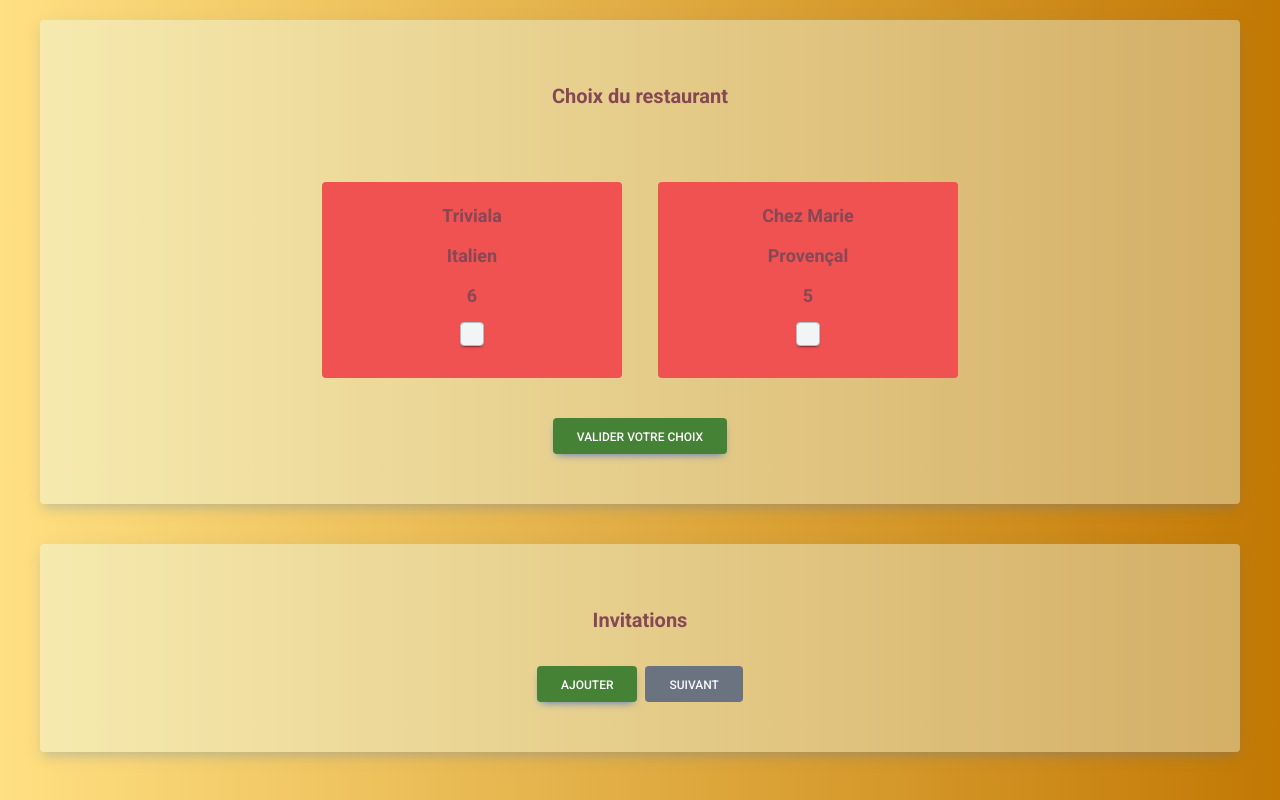
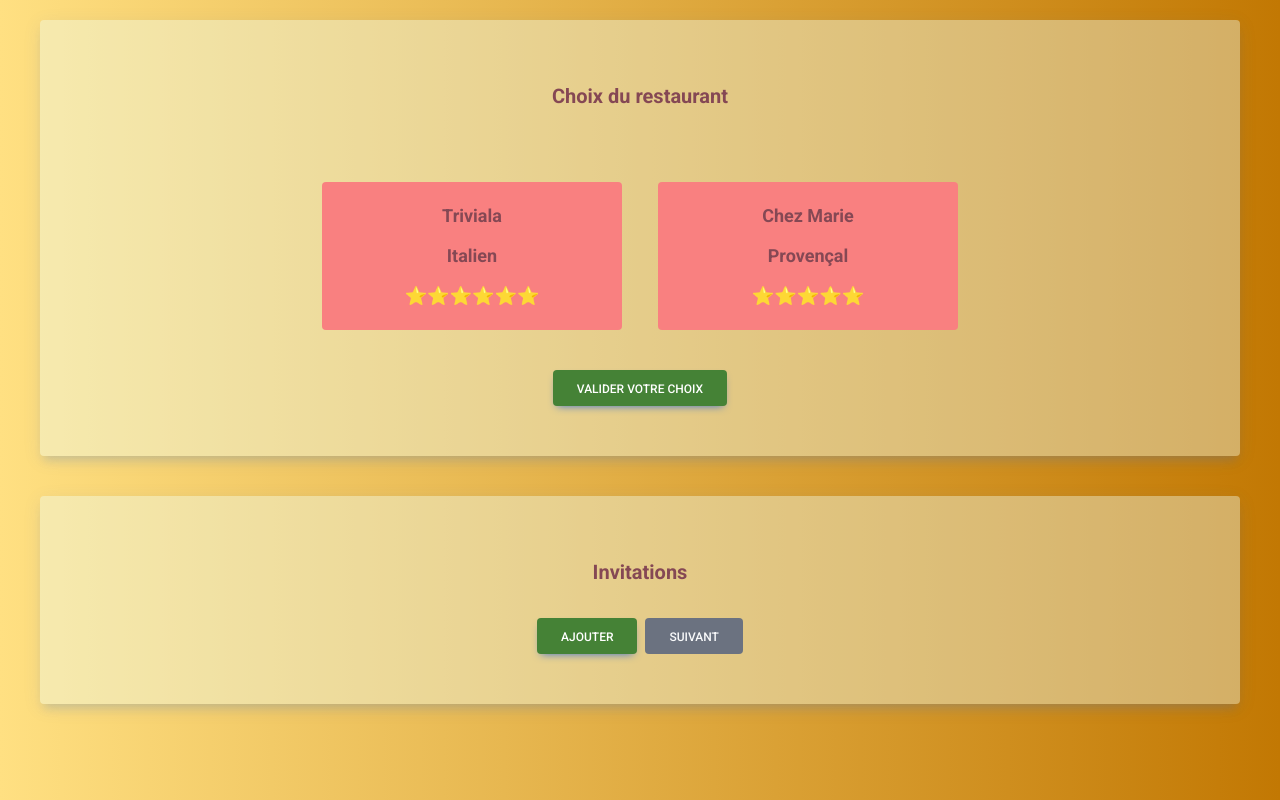
Before and after one commit to ExploryKod/clean_archi_tuto, a Next.js app: page / in a window 1280 px wide. Both pictures are taken after a click on the button "RÉSERVER UNE TABLE". Shown: the part 800-1600 px from the top of the page. Built offline with nearby package versions, Linux system fonts and the light colour scheme.

Commit message:
feat(order): add restaurants UI and presenter with fake values --wip

```diff
--- a/src/modules/order/react/pages/order/use-order-page.ts
+++ b/src/modules/order/react/pages/order/use-order-page.ts
@@ -10,6 +10,7 @@ export const useOrderPage = () => {
         }
     };
 
+
     const showGuestSection = () => {
         setToggle(true);
         goToGuestSectionBottom(toggle);
@@ -18,6 +19,7 @@ export const useOrderPage = () => {
     useEffect(() => {
         goToGuestSectionBottom(toggle);
     }, [toggle]);
+
 
     // const hideGuestSection = () => {
     //     setToggle(false);
--- a/src/modules/order/react/sections/GuestSection.tsx
+++ b/src/modules/order/react/sections/GuestSection.tsx
@@ -12,6 +12,7 @@ export const GuestSection: React.FC<{}> = () => {
     return <section className="w-full py-[50px] mx-auto max-w-[1200px] bg-[rgba(236,253,245,0.4)] hover:bg-[rgba(236,253,245,0.6)] rounded animate-fade-in-down shadow-[0_8px_9px_-4px_rgba(59,113,202,0.2),0_4px_18px_0_rgba(59,113,202,0.1)]">
         <div className="mx-auto mb-5 w-full flex">
             <h2 className="mx-auto my-3 text-xl font-bold text-[#854854]">Invitations</h2>
+
         </div>
         {presenter.form.guests.map((guest:any) => (
             <div key={guest.id}>
--- a/src/modules/order/react/sections/RestaurantSection.tsx
+++ b/src/modules/order/react/sections/RestaurantSection.tsx
@@ -1,7 +1,7 @@
 "use client"
 import React from 'react';
 import { useRestaurantSection } from "@ratatouille/modules/order/react/sections/use-restaurant-section";
-import { Checkbox } from "@material-tailwind/react";
+import { Radio } from "@material-tailwind/react";
 import { OrderingDomainModel } from '@ratatouille/modules/order/core/model/ordering.domain-model';
 
 export const RestaurantSection: React.FC<{}> = () => {
@@ -13,18 +13,21 @@ export const RestaurantSection: React.FC<{}> = () => {
         </div>
         <div className="flex gap-3 justify-center items-center flex-wrap">
         {presenter.restaurantList.restaurants.length > 0 ? presenter.restaurantList.restaurants
+        .filter((restaurant:OrderingDomainModel.Restaurant) => restaurant.id)
         .map((restaurant:OrderingDomainModel.Restaurant) => (
             <div key={restaurant.id}>
                 <RestaurantRows
-                id={restaurant.id}
+                id={restaurant.id.toString()}
                 restaurantName={restaurant.restaurantName}
                 restaurantType={restaurant.restaurantType}
                 stars={restaurant.stars}
-                changeRestaurant={presenter.changeRestaurant}
-                isSelected={restaurant.id === presenter.restaurantList.restaurantId}
+                selectRestaurant={presenter.selectRestaurant}
+                selectedRestaurantId={presenter.restaurantList.restaurantId ? presenter.restaurantList.restaurantId.toString() : null}
                 />
             </div>
-        )) : <div className="my-5 mx-auto w-1/2 rounded px-5 py-2 "><p className="text-center font-semibold text-red-900">Aucun restaurant n&apos;est disponible</p></div>}
+        )) : <div className="my-5 mx-auto w-1/2 rounded px-5 py-2 ">
+                <p className="text-center font-semibold text-red-900">Aucun restaurant n&apos;est disponible</p>
+            </div>}
        </div>
        <div className="w-full mx-auto flex justify-center gap-2">
             <button
@@ -44,36 +47,26 @@ export const RestaurantSection: React.FC<{}> = () => {
 }
 
 const RestaurantRows: React.FC<{
-    id: string | number,
+    id: string,
+    selectedRestaurantId: string,
     restaurantName: string,
     restaurantType: string,
     stars: number,
-    isSelected: boolean,
-    changeRestaurant: (id:string | number) => void
-}> = ({id,restaurantName,restaurantType, stars, changeRestaurant, isSelected}) => {
+    selectRestaurant: any,
+}> = ({id, restaurantName,restaurantType, stars, selectRestaurant, selectedRestaurantId}) => {
+
     return (
-    <div className="w-full my-5 mx-auto flex gap-2">
 
-            <div className="bg-red-500 my-5 mx-3 p-5 min-w-[300px] rounded">
+    <div onClick={() => selectRestaurant(id)} className={`w-full my-5 mx-auto flex gap-2`} >
+            <div className={`${selectedRestaurantId === id ? "bg-red-700" : "bg-red-400"} cursor-pointer my-5 mx-3 p-5 min-w-[300px] rounded`}>
                 <div className="flex flex-col gap-3 items-center justify-center">
                     <h3 className="text-lg font-bold text-[#854854]">{restaurantName}</h3>
                     <p className="text-lg font-bold text-[#854854]">{restaurantType}</p>
-                    <p className="text-lg font-bold text-[#854854]">{stars}</p>
-                </div>
-
-                <div className="relative flex flex-col justify-end items-center">
-                    <div className="">
-                        <Checkbox
-                        defaultChecked={isSelected}
-                        onChange={() => changeRestaurant(id)}
-                        ripple={true}
-                        color="teal"
-                        className="h-6 w-6 shadow-[0_2px_3px_-2px_#000] bg-gray-100 rounded"
-                        />
-                    </div>
+                    <ul className="flex g-2">
+                        {stars > 0  && stars < 7 ? [...Array(stars)].map((e, i) => <li key={i} className="text-lg font-bold text-[#854854]">⭐</li>) : null}
+                    </ul>
                 </div>
             </div>
-
     </div>
     )
 }
--- a/src/modules/order/react/sections/use-restaurant-section.ts
+++ b/src/modules/order/react/sections/use-restaurant-section.ts
@@ -7,24 +7,26 @@ export const useRestaurantSection = () => {
     function displayRestaurants() {
         const newState = {
             restaurants: [
-                { id:"1", restaurantName: 'Triviala', restaurantType: 'Italien', stars: 6},
-                { id:"1", restaurantName: 'Chez Marie', restaurantType: 'Provençal', stars: 5}],
+                { id:1, restaurantName: 'Triviala', restaurantType: 'Italien', stars: 6},
+                { id:2, restaurantName: 'Chez Marie', restaurantType: 'Provençal', stars: 5}],
             restaurantId: null
         } as OrderingDomainModel.RestaurantList;
         setRestaurantList(newState);
     }
 
     function selectRestaurant(id:string) {
-
+        setRestaurantList({...restaurantList, restaurantId: id});
     }
 
     const [restaurantList, setRestaurantList] = useState<OrderingDomainModel.RestaurantList>({restaurants:[], restaurantId: null});
+
     useEffect (() => {
         displayRestaurants();
     }, []);
 
     return {
       restaurantList,
-      selectRestaurant
+      selectRestaurant,
+
     }
 }
```
